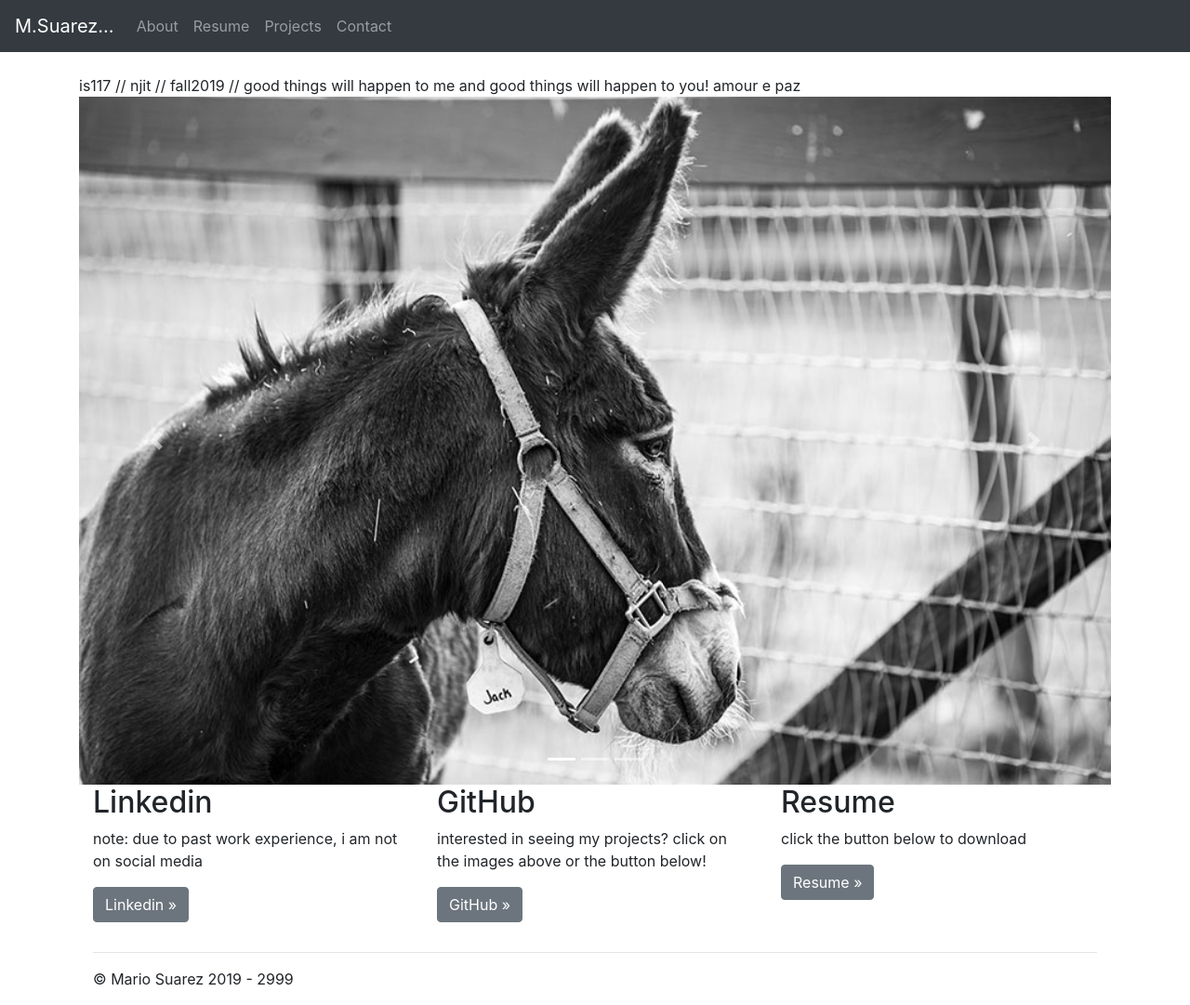
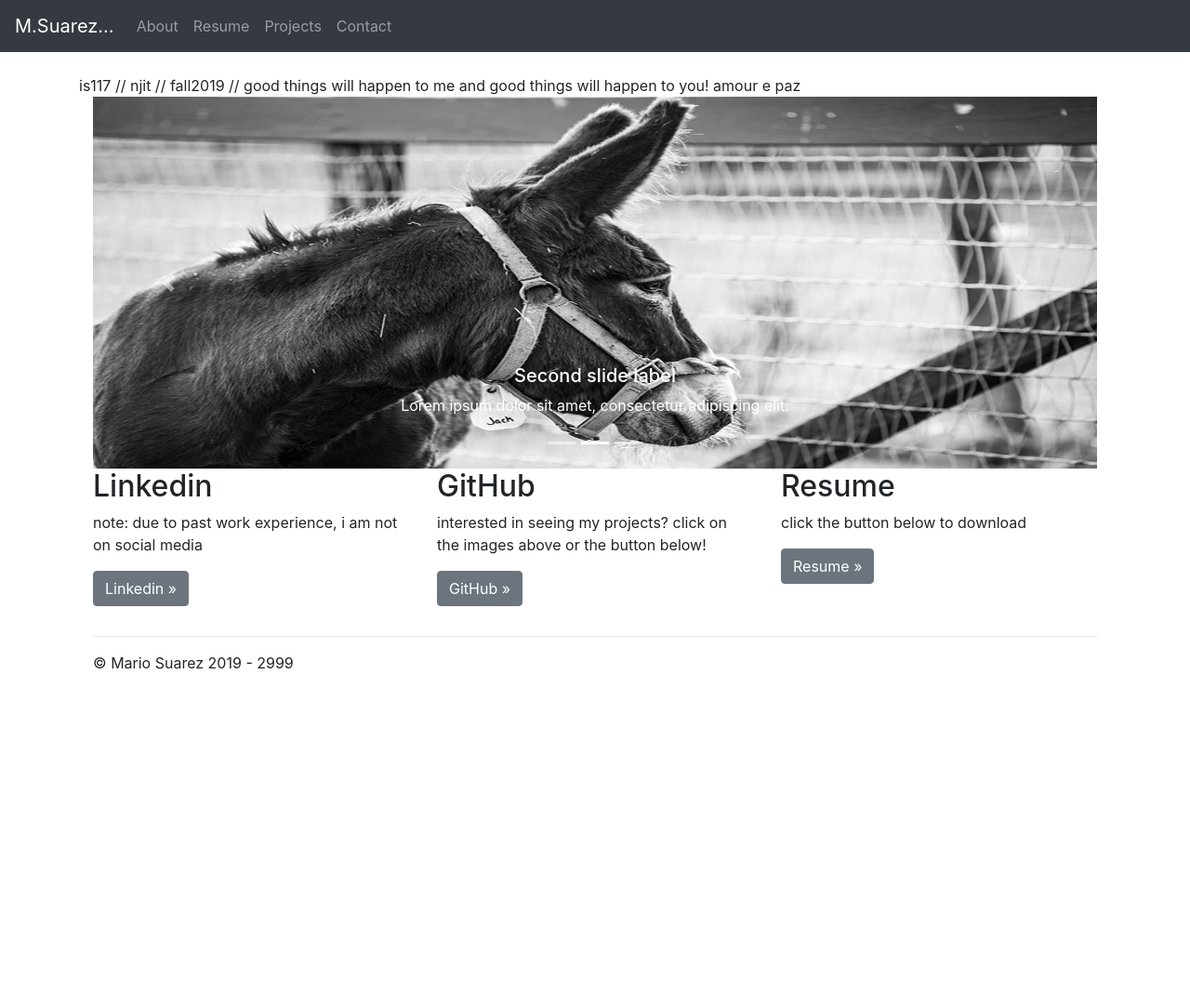
Before and after one commit to njitsuarez/njitsuarez.github.io, a Jekyll site: the page built from index.html, in a window 1280 px wide and 1081 px high. Shown: the whole window at 93% size. Built offline with Jekyll 4.4.1, drawn with Linux system fonts in a browser that asks for light colours; the list of posts is cut into pages by our own code.

```diff
--- a/_layouts/zlayout.html
+++ b/_layouts/zlayout.html
@@ -37,33 +37,45 @@
     is117 // njit  // fall2019 // good things will happen to me and good things will happen to you! amour e paz
 
     <!-- INSERT Carousel slide show -->
-
-    <div id="carouselExampleIndicators" class="carousel slide" data-ride="carousel">
+    <div class="container-fluid">
+        <div id="carouselExampleCaptions" class="carousel slide" data-ride="carousel">
           <ol class="carousel-indicators">
-            <li data-target="#carouselExampleIndicators" data-slide-to="0" class="active"></li>
-            <li data-target="#carouselExampleIndicators" data-slide-to="1"></li>
-            <li data-target="#carouselExampleIndicators" data-slide-to="2"></li>
+            <li data-target="#carouselExampleCaptions" data-slide-to="0" class="active"></li>
+            <li data-target="#carouselExampleCaptions" data-slide-to="1"></li>
+            <li data-target="#carouselExampleCaptions" data-slide-to="2"></li>
           </ol>
           <div class="carousel-inner">
             <div class="carousel-item active">
-                <a href="http:github.com/mariolsuarez" alt="GITHUB">
-                <img class="d-block w-100" src="/assets/images/thumbnail1.jpg" alt="First slide">
+              <img src="/assets/images/thumbnail1.jpg" class="d-block w-100" alt="..." height="400">
+              <div class="carousel-caption d-none d-md-block">
+                <h5>First slide label</h5>
+                <p>Nulla vitae elit libero, a pharetra augue mollis interdum.</p>
+              </div>
             </div>
             <div class="carousel-item">
-                <img class="d-block w-100" src="/assets/images/thumbnail2.jpg" alt="Second slide">
+              <img src="/assets/images/thumbnail2.jpg" class="d-block w-100" alt="..." height="400">
+              <div class="carousel-caption d-none d-md-block">
+                <h5>Second slide label</h5>
+                <p>Lorem ipsum dolor sit amet, consectetur adipiscing elit.</p>
+              </div>
             </div>
             <div class="carousel-item">
-                <img class="d-block w-100" src="/assets/images/thumbnail3.jpg" alt="Third slide">
+              <img src="/assets/images/thumbnail3.jpg" class="d-block w-100" alt="..." height="400">
+              <div class="carousel-caption d-none d-md-block">
+                <h5>Third slide label</h5>
+                <p>Praesent commodo cursus magna, vel scelerisque nisl consectetur.</p>
               </div>
             </div>
-        <a class="carousel-control-prev" href="#carouselExampleIndicators" role="button" data-slide="prev">
+          </div>
+          <a class="carousel-control-prev" href="#carouselExampleCaptions" role="button" data-slide="prev">
             <span class="carousel-control-prev-icon" aria-hidden="true"></span>
             <span class="sr-only">Previous</span>
           </a>
-        <a class="carousel-control-next" href="#carouselExampleIndicators" role="button" data-slide="next">
+          <a class="carousel-control-next" href="#carouselExampleCaptions" role="button" data-slide="next">
             <span class="carousel-control-next-icon" aria-hidden="true"></span>
             <span class="sr-only">Next</span>
           </a>
+        </div>
     </div>
 
 
```
Lines whose indentation alone changed are shown as unchanged.
